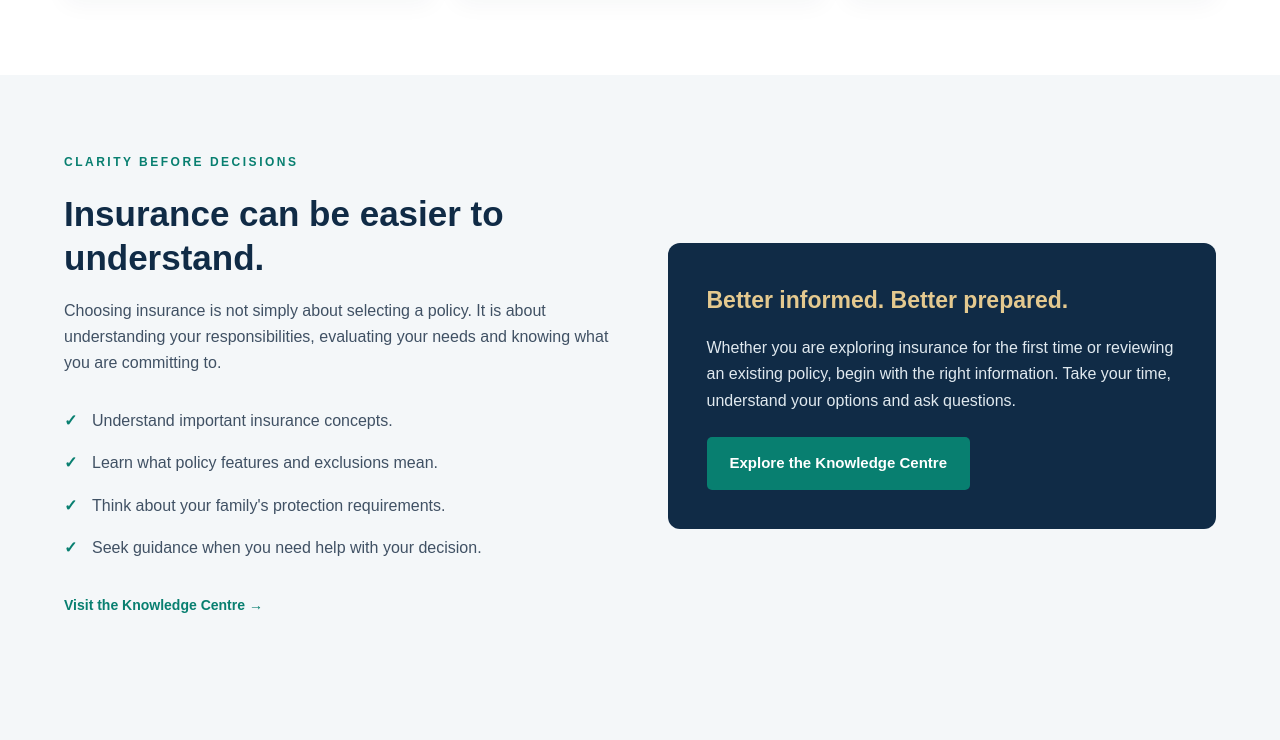
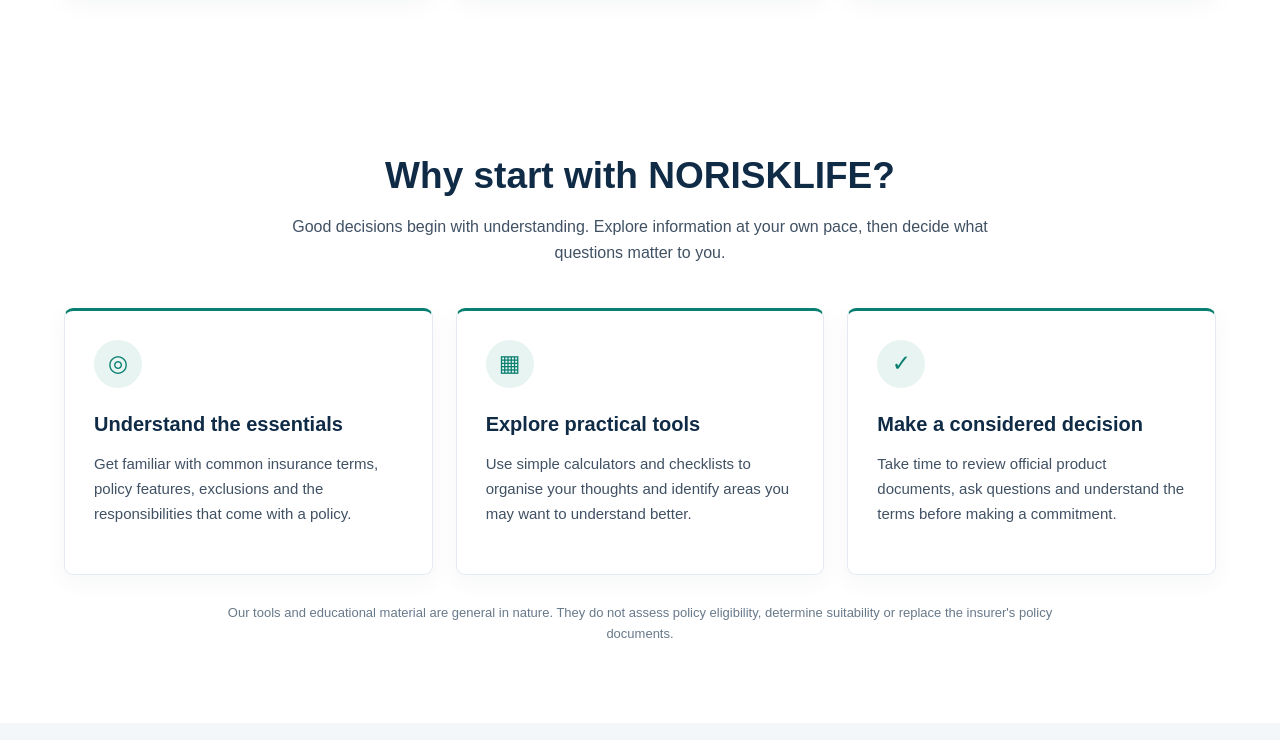
Before and after one commit to elderjoyy/norisklife, a plain HTML site: page index.html in a window 1280 px wide. Shown: the part 1160-1900 px from the top of the page. Drawn offline with Linux system fonts and the light colour scheme.

Commit message:
Add Why NORISKLIFE section to homepage

```diff
--- a/index.html
+++ b/index.html
@@ -307,6 +307,17 @@
     }
 
     .card a:hover, .text-link:hover { text-decoration: underline; }
+
+    .why-section { background: #FFFFFF; }
+    .why-card { border-top: 3px solid var(--teal); }
+    .why-card .card-icon { border-radius: 50%; }
+    .why-note {
+      max-width: 850px;
+      margin: 27px auto 0;
+      text-align: center;
+      color: #68798A;
+      font-size: 13px;
+    }
 
     .soft-section { background: var(--light); }
 
@@ -729,6 +740,36 @@
           <a href="#tools">Explore resources →</a>
         </article>
       </div>
+    </div>
+  </section>
+
+  <section class="why-section">
+    <div class="container">
+      <div class="section-heading">
+        <h2>Why start with NORISKLIFE?</h2>
+        <p>Good decisions begin with understanding. Explore information at your own pace, then decide what questions matter to you.</p>
+      </div>
+
+      <div class="cards">
+        <article class="card why-card">
+          <div class="card-icon" aria-hidden="true">◎</div>
+          <h3>Understand the essentials</h3>
+          <p>Get familiar with common insurance terms, policy features, exclusions and the responsibilities that come with a policy.</p>
+        </article>
+
+        <article class="card why-card">
+          <div class="card-icon" aria-hidden="true">▦</div>
+          <h3>Explore practical tools</h3>
+          <p>Use simple calculators and checklists to organise your thoughts and identify areas you may want to understand better.</p>
+        </article>
+
+        <article class="card why-card">
+          <div class="card-icon" aria-hidden="true">✓</div>
+          <h3>Make a considered decision</h3>
+          <p>Take time to review official product documents, ask questions and understand the terms before making a commitment.</p>
+        </article>
+      </div>
+      <p class="why-note">Our tools and educational material are general in nature. They do not assess policy eligibility, determine suitability or replace the insurer's policy documents.</p>
     </div>
   </section>
 
```
